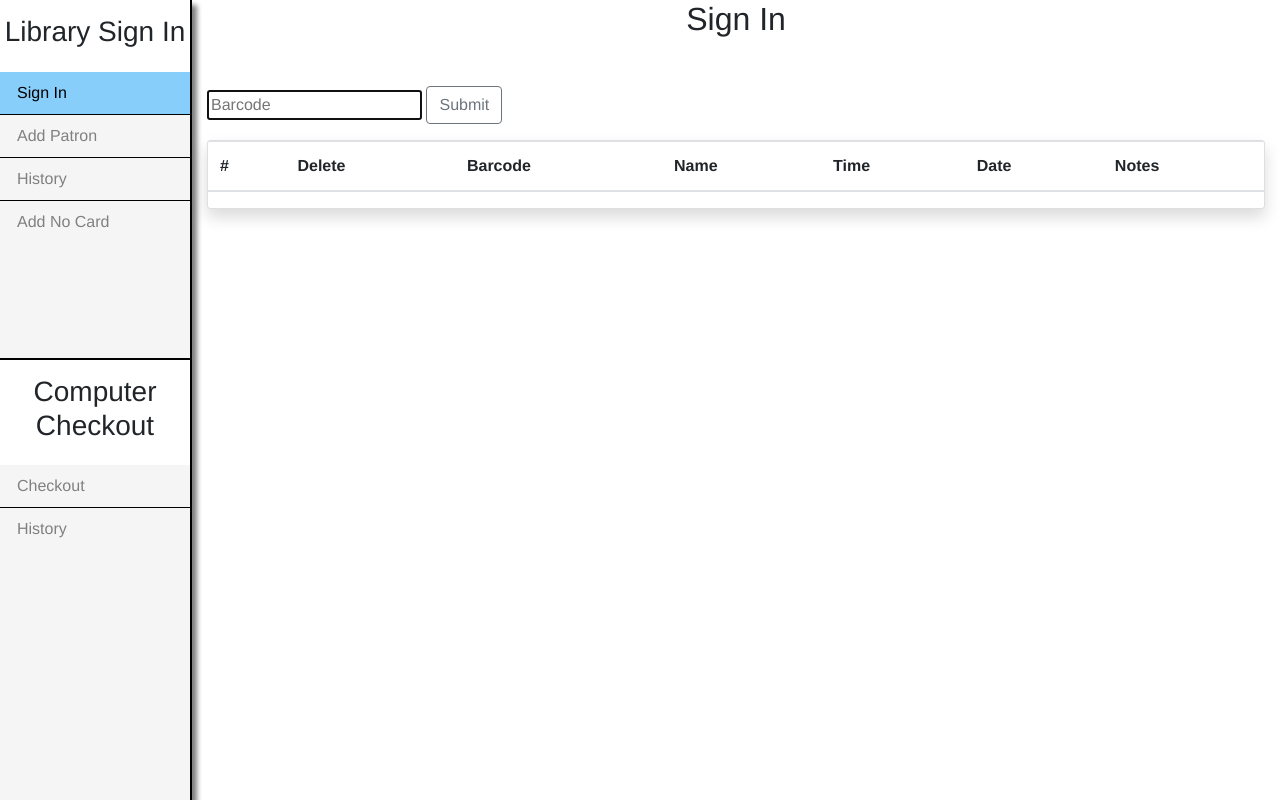
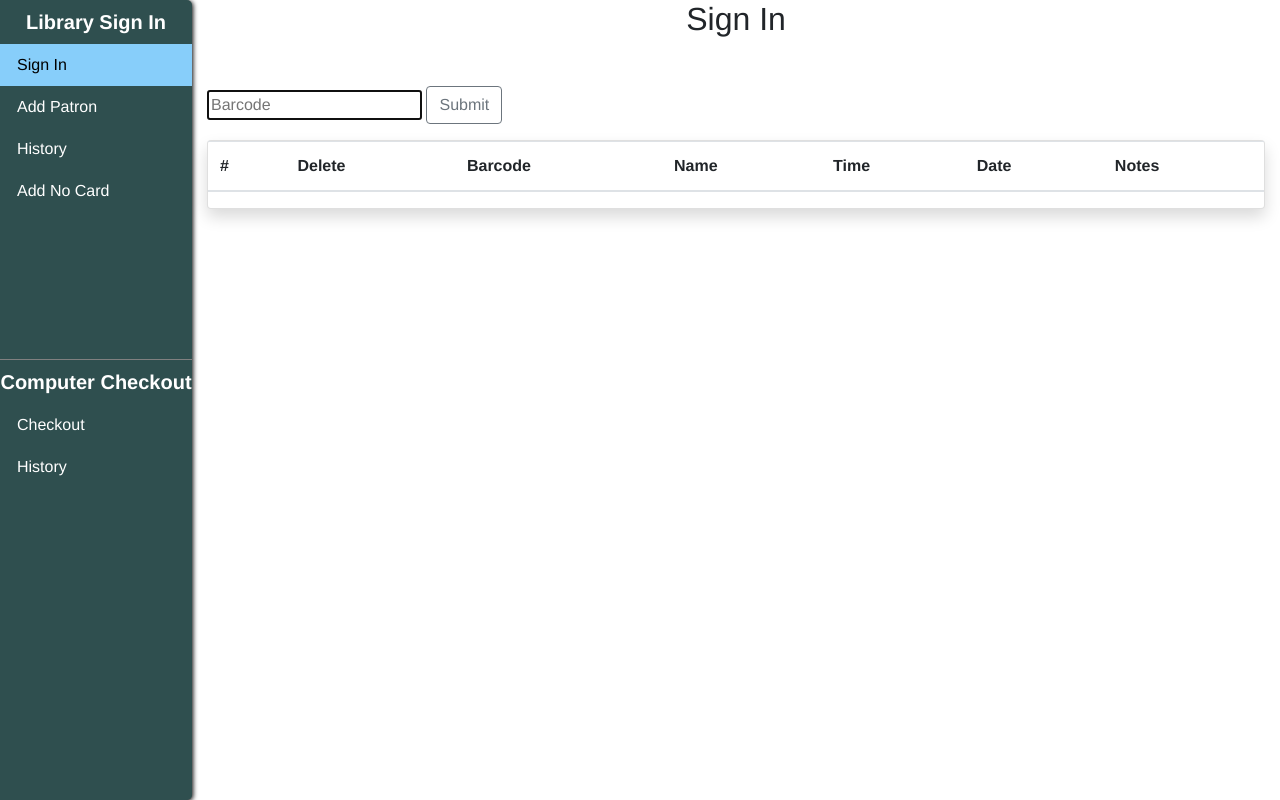
Before and after one commit to got0values/librarysignin, a PHP site: page / in a window 1280 px wide. Run offline with PHP 8.4, Linux system fonts and the light colour scheme; data comes from the database, SQL or seed files in the repository; both versions use the stored data as it was after the commit; lists and menus that the app fills with data are empty.

Commit message:
animations and sidebar style

```diff
--- a/public/style.css
+++ b/public/style.css
@@ -12,9 +12,36 @@ body {
     width: 15%;
     top: 0px;
     left: 0px;
-    border-right: 2px solid black;
-    box-shadow: 5px 5px 5px grey;
-    background-color: whitesmoke;
+    border-radius: 0px 5px 5px 0px;
+    box-shadow: 1px 1px 5px black;
+    background-color: darkslategrey;
+    animation: slideInFromLeft 2s ease;
+}
+
+@keyframes slideInFromLeft {
+    0% {
+        opacity: 0;
+        margin-left: -200px;
+    }
+    100% {
+        opacity:1;
+        margin-left: 0px;
+    }
+}
+
+.card.shadow {
+    animation: slideInFromBottom 2s ease;
+}
+
+@keyframes slideInFromBottom {
+    0% {
+        opacity: 0;
+        transform: translateY(500px)
+    }
+    100% {
+        opacity:1;
+        transform: translateY(0px)
+    }
 }
 
 .nav-section {
@@ -23,13 +50,19 @@ body {
 }
 
 .nav-section:first-child {
-    border-bottom: 2px solid black;
+    border-bottom: 1px solid grey;
 }
 
 .nav-section-title {
     text-align: center;
-    padding: 15px 0px;
-    background-color: white;
+    padding: 10px 0px;
+    background-color: transparent;
+}
+
+.nav-section-title h5 {
+    margin-bottom: 0px;
+    color: white;
+    font-weight: 900;
 }
 
 .nav-list {
@@ -38,21 +71,16 @@ body {
 
 .nav-list-item {
     width: 100%;
-    border-top: 1px solid black;
     list-style-type: none;
     padding: 1px 1px;
 }
 
 .nav-list-item:hover {
-    background-color: lightskyblue;
-}
-
-.nav-list-item:first-child {
-    border-top: none;
+    background-color: white;
 }
 
 .nav-list-item a:link, a:visited {
-    color: grey;
+    color: white;
     text-decoration: none;
 }
 
--- a/views/header.php
+++ b/views/header.php
@@ -9,9 +9,9 @@
 <nav id="nav">
     <div class="nav-section">
         <div class="nav-section-title">
-            <h3>
+            <h5>
                 Library Sign In
-            </h3>
+            </h5>
         </div>
         <ul class="nav-list">
             <li class="nav-list-item"><a class="nav-link" href='/'>Sign In</a></li>
@@ -22,9 +22,9 @@
     </div>
     <div class="nav-section">
         <div class="nav-section-title">
-            <h3>
+            <h5>
                 Computer Checkout
-            </h3>
+            </h5>
         </div>
         <ul class="nav-list">
             <li class="nav-list-item"><a class="nav-link" href='/compcheckout'>Checkout</a></li>
```
Also changed, not shown: model/signin.db.
